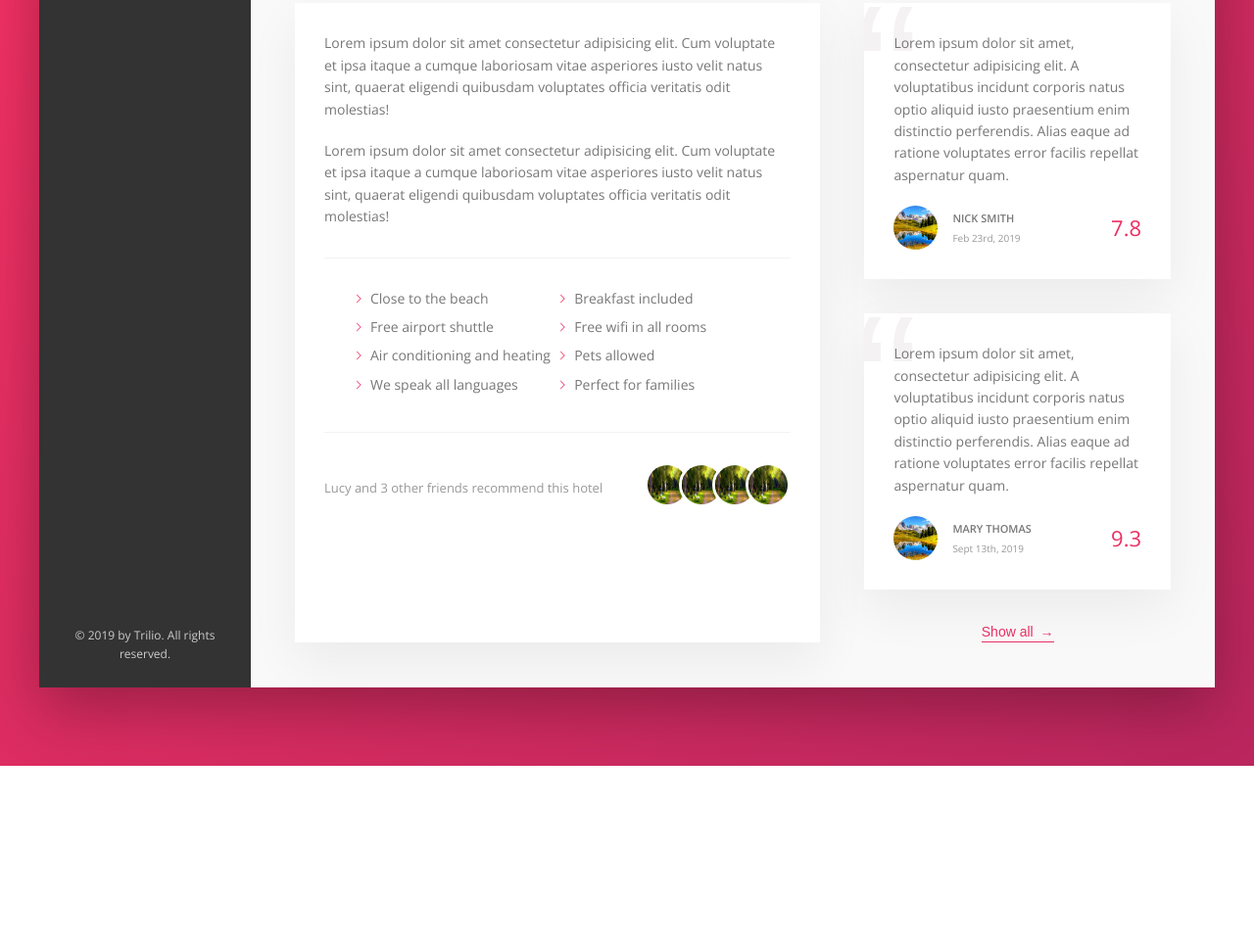
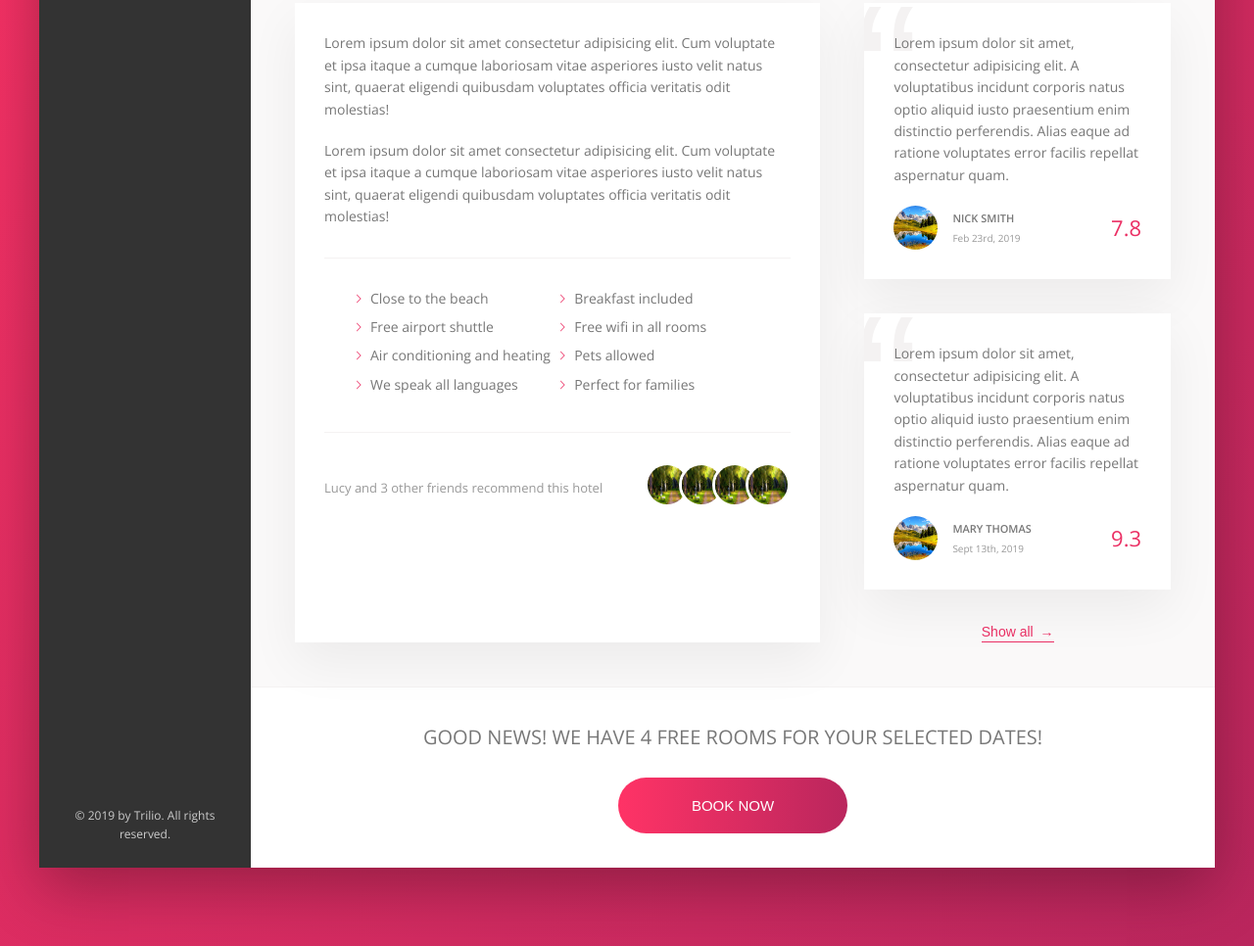
Before and after one commit to DavidGuben/trilio, a website: page index.html in a window 1280 px wide. Shown: the part 477-1443 px from the top of the page at 98% size. Before the commit the page ends 1259 px from the top, so only its background shows below. Drawn offline with nearby package versions, Linux system fonts and the light colour scheme.

Commit message:
completed cta

```diff
--- a/index.html
+++ b/index.html
@@ -207,6 +207,17 @@
                         </div>
                     </div><!-- end detail section -->
 
+                    <div class="cta">
+                        <h2 class="cta__book-now">
+                            Good news! we have 4 free rooms for your selected dates!
+                        </h2>
+                        <button class="btn">
+                            <span class="btn__visible">Book now</span>
+                            <span class="btn__invisible">Only 4 rooms left</span>
+                        </button>
+                    </div>
+
+
                 </main>
             </div>
         </div>
--- a/sass/_components.scss
+++ b/sass/_components.scss
@@ -87,10 +87,6 @@
 
     & > *:hover {
         background-color: var(--color-grey-light-2);
-    }
-
-    &__icon-box {
-
     }
 
     &__icon {
@@ -382,10 +378,6 @@
         margin-right: auto; // auto calculates margin to push count to the right side
     }
 
-    &__friends {
-
-    }
-
     &__photo {
         box-sizing: content-box;
         height: 4rem;
@@ -462,3 +454,73 @@
         z-index: 1;
     }
 }
+
+
+////////////////////////
+// CTA
+
+.cta {
+    padding: 3.5rem 0;
+    text-align: center;
+
+
+    &__book-now {
+        font-size: 2rem;
+        font-weight: 300;
+        margin-bottom: 2.5rem;
+        text-transform: uppercase;
+    }
+}
+
+////////////////////////
+// BTN ANIMATED
+
+
+.btn {
+    font-size: 1.5rem;
+    border: none;
+    font-weight: 300;
+    text-transform: uppercase;
+    border-radius: 100px;
+    background-image: linear-gradient(to right, var(--color-primary-light), var(--color-primary-dark));
+    color: #fff;
+    position: relative;
+    overflow: hidden;
+
+    & > * {
+        display: inline-block; // allows padding
+        height: 100%;
+        width: 100%;
+        transition: all .2s;
+    }
+
+
+    &__visible {
+        padding: 2rem 7.5rem;
+    }
+
+    &__invisible {
+        position: absolute;
+        padding: 2rem 0;
+        left: 0;
+        top: -100%;
+
+    }
+
+    &:hover {
+        background-image: linear-gradient(to left, var(--color-primary-light), var(--color-primary-dark));
+    }
+
+    &:hover &__visible {
+        transform: translateY(100%);
+    }
+
+    &:hover &__invisible {
+        top: 0;
+    }
+
+    &:focus {
+        outline: none;
+        animation: pulsate 1s infinite;
+    }
+}
```
Also changed, not shown: css/style.css.
